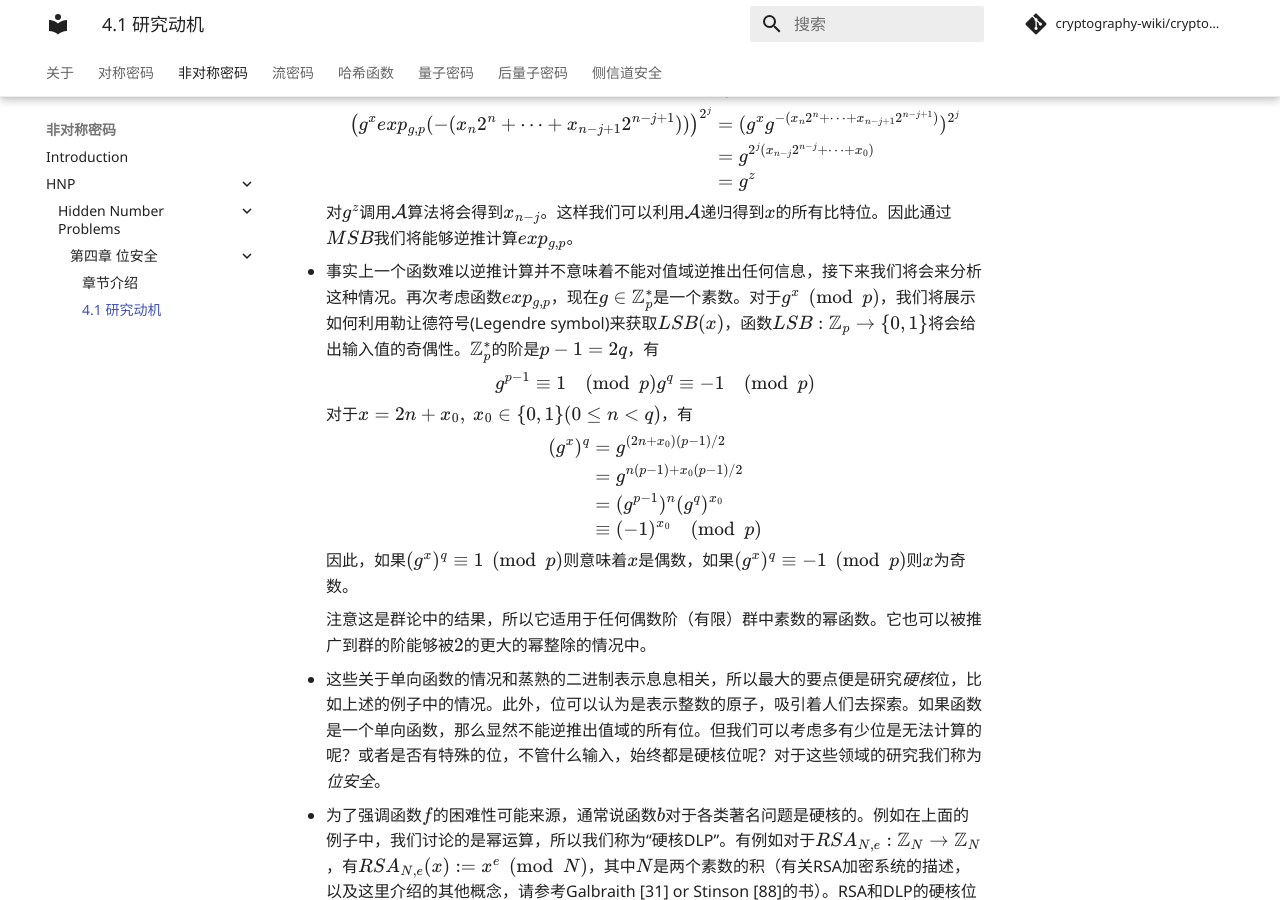
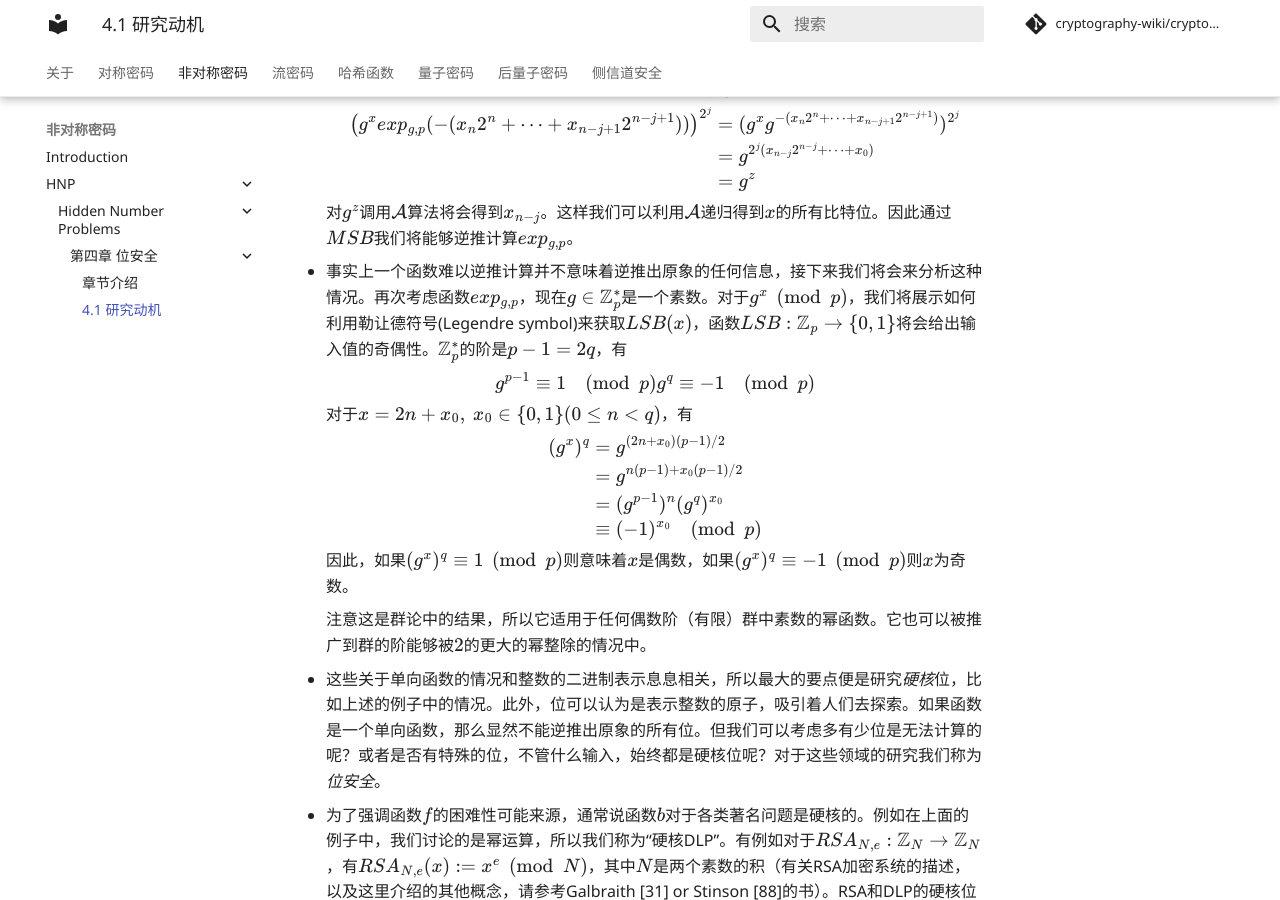
Before and after one commit to cryptography-wiki/cryptography-wiki.github.io, an MkDocs documentation site: the page built from docs/asymmetric/HNP/Hidden Number Problems/Chapter4/4.1 Motivation.md, in a window 1280 px wide and 900 px high, scrolled down 741 px. Built offline with MkDocs 1.6.1 and Material for MkDocs 9.7.7, drawn with Linux system fonts in a browser that asks for light colours; formulas are drawn with MathJax 3; comment, search, counter and statistics services are not loaded.

Commit message:
update HNP/Hidden Number Problems/Chapter4/4.1 Motivation.md

```diff
--- a/docs/asymmetric/HNP/Hidden Number Problems/Chapter4/4.1 Motivation.md
+++ b/docs/asymmetric/HNP/Hidden Number Problems/Chapter4/4.1 Motivation.md
@@ -34,7 +34,7 @@
 
     对$g^z$调用$\mathcal{A}$算法将会得到$x_{n-j}$。这样我们可以利用$\mathcal{A}$递归得到$x$的所有比特位。因此通过$MSB$我们将能够逆推计算$exp_{g,p}$。
 
-* 事实上一个函数难以逆推计算并不意味着不能对值域逆推出任何信息，接下来我们将会来分析这种情况。再次考虑函数$exp_{g,p}$，现在$g\in\mathbb{Z}_p^{*}$是一个素数。对于$g^x\pmod{p}$，我们将展示如何利用勒让德符号(Legendre symbol)来获取$LSB(x)$，函数$LSB: \mathbb{Z}_p\rightarrow\{0,1\}$将会给出输入值的奇偶性。$\mathbb{Z}_p^{*}$的阶是$p-1=2q$，有
+* 事实上一个函数难以逆推计算并不意味着逆推出原象的任何信息，接下来我们将会来分析这种情况。再次考虑函数$exp_{g,p}$，现在$g\in\mathbb{Z}_p^{*}$是一个素数。对于$g^x\pmod{p}$，我们将展示如何利用勒让德符号(Legendre symbol)来获取$LSB(x)$，函数$LSB: \mathbb{Z}_p\rightarrow\{0,1\}$将会给出输入值的奇偶性。$\mathbb{Z}_p^{*}$的阶是$p-1=2q$，有
 
     $$
     g^{p-1}\equiv 1\pmod{p}\\
@@ -56,6 +56,6 @@
 
     注意这是群论中的结果，所以它适用于任何偶数阶（有限）群中素数的幂函数。它也可以被推广到群的阶能够被$2$的更大的幂整除的情况中。
 
-* 这些关于单向函数的情况和蒸熟的二进制表示息息相关，所以最大的要点便是研究*硬核*位，比如上述的例子中的情况。此外，位可以认为是表示整数的原子，吸引着人们去探索。如果函数是一个单向函数，那么显然不能逆推出值域的所有位。但我们可以考虑多有少位是无法计算的呢？或者是否有特殊的位，不管什么输入，始终都是硬核位呢？对于这些领域的研究我们称为*位安全*。
+* 这些关于单向函数的情况和整数的二进制表示息息相关，所以最大的要点便是研究*硬核*位，比如上述的例子中的情况。此外，位可以认为是表示整数的原子，吸引着人们去探索。如果函数是一个单向函数，那么显然不能逆推出原象的所有位。但我们可以考虑多有少位是无法计算的呢？或者是否有特殊的位，不管什么输入，始终都是硬核位呢？对于这些领域的研究我们称为*位安全*。
 
 * 为了强调函数$f$的困难性可能来源，通常说函数$b$对于各类著名问题是硬核的。例如在上面的例子中，我们讨论的是幂运算，所以我们称为“硬核DLP”。有例如对于$RSA_{N, e}: \mathbb{Z}_N\rightarrow\mathbb{Z}_N$，有$RSA_{N,e}(x) := x^e \pmod{N}$，其中$N$是两个素数的积（有关RSA加密系统的描述，以及这里介绍的其他概念，请参考Galbraith [31] or Stinson [88]的书）。RSA和DLP的硬核位都拥有广泛的研究，对于RSA每一位都是硬核位。此外，在一个素数阶的群中离散对数中，DLP的每一位也都是硬核位，这些结果我们在之后的内容中会进行解释。更多的例子、联系和讨论可以在[31, Chapter 21]中找到，同时在[39]中包含了关于硬核函数我们没有写出的一些研究结果，它同样包括了我们在本章中介绍的内容。
```
